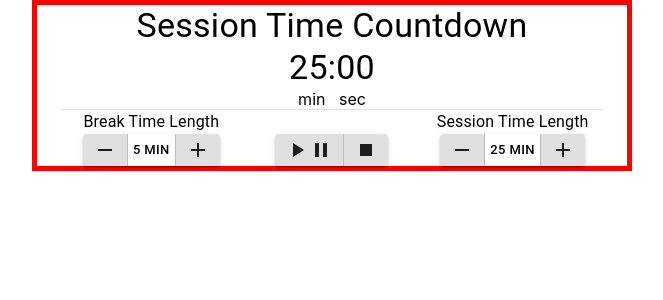
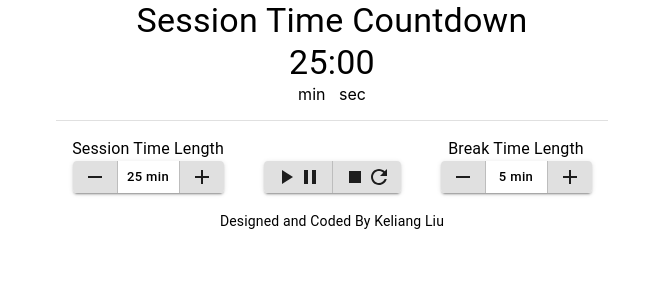
Before and after one commit to ke-liang-liu/timer, a React (Create React App) app: page / in a window 1280 px wide. Shown: the top 300 px of the page, without its empty margins (308-971 px from the left). Built offline with nearby package versions, Linux system fonts and the light colour scheme.

Commit message:
ready to deploy

```diff
--- a/src/App.js
+++ b/src/App.js
@@ -1,5 +1,4 @@
-import React, { useState } from 'react';
-import './App.css';
+import React, { useState, useEffect } from 'react';
 import Container from '@material-ui/core/Container';
 import Divider from '@material-ui/core/Divider';
 import Grid from '@material-ui/core/Grid';
@@ -11,72 +10,128 @@ import RemoveIcon from '@material-ui/icons/Remove';
 import PlayArrowIcon from '@material-ui/icons/PlayArrow';
 import PauseIcon from '@material-ui/icons/Pause';
 import StopIcon from '@material-ui/icons/Stop';
+import RefreshIcon from '@material-ui/icons/Refresh';
+import { makeStyles } from '@material-ui/core/styles';
+
+const useStyles = makeStyles(theme => ({
+  root: {
+    textAlign: 'center',
+  },
+  textBtn: {
+    width: 62,
+    color: 'black',
+    textTransform: 'lowercase',
+  },
+  divider: {
+    margin: theme.spacing(2, 0),
+  },
+}));
 
 function App() {
+  const classes = useStyles();
   const [breakLength, setBreakLength] = useState(5);
   const [sessionLength, setSessionLength] = useState(25);
   const [status, setStatus] = useState('stop'); // 'stop' || 'running'
-  const [type, setType] = useState('session');  // 'session' || 'break'
-  const [totalSeconds, setTotalSeconds] = useState(1500);
+  const [type, setType] = useState('Session');  // 'Session' || 'Break'
+  const [intervalID, setIntervalID] = useState('');
+  const [remainSeconds, setRemainSeconds] = useState(1500);
+  const [displayTimeLeft, setDisplayTimeLeft] = useState('25:00');
+  const audio = document.getElementById("beep");
+  useEffect(() => {
+    let min = Math.floor(remainSeconds / 60);
+    let sec = remainSeconds - min * 60;
+    min = min < 10 ? '0' + min : min;
+    sec = sec < 10 ? '0' + sec : sec;
+    let timeStr = min + ':' + sec;
+    setDisplayTimeLeft(timeStr);
+  }, [remainSeconds]);
 
-  function reset() {
+  const reset = () => {
+    clearInterval(intervalID);
     setBreakLength(5);
     setSessionLength(25);
     setStatus('stop');
-    setType('session');
-    setTotalSeconds(1500);
-    //TODO
+    setType('Session');
+    setIntervalID('');
+    setRemainSeconds(1500);
+    setDisplayTimeLeft('25:00');
+    audio.pause();
+    audio.currentTime = 0; // be rewound to the beginning
   }
-  function handleBreakLength(e) {
+  const handleBreakLength = (e) => {
+    if (status === 'running') { return };
     const newValue = breakLength + Number(e.currentTarget.value);
     if (newValue < 1 || newValue > 60) { return }
     setBreakLength(newValue);
   }
-  function handleSessionLength(e) {
+  const handleSessionLength = (e) => {
+    if (status === 'running') { return };
     const newValue = sessionLength + Number(e.currentTarget.value);
     if (newValue < 1 || newValue > 60) { return }
     setSessionLength(newValue);
+    setRemainSeconds(newValue * 60);
   }
 
-
-  function getTimeLeft() {
-    let min = Math.floor(totalSeconds / 60);
-    let sec = totalSeconds - min * 60;
-    min = min < 10 ? '0' + min : min;
-    sec = sec < 10 ? '0' + sec : sec;
-    return min + ':' + sec;
+  const startOrPause = () => {
+    if (status === 'stop') {
+      setStatus('running');
+      let counter = remainSeconds;
+      let typeStr = type;
+      const id = setInterval(() => {
+        counter--;
+        if (counter < 0) {
+          audio.play();
+          let obj = changeType(typeStr);
+          counter = obj.counter;
+          typeStr = obj.typeStr;
+        } else {
+          setRemainSeconds(counter);
+        }
+      }, 1000);
+      setIntervalID(id);
+    } else {
+      setStatus('stop');
+      clearInterval(intervalID);
+    }
   }
-  function startOrPause() {
-
+  const changeType = (str) => {
+    if (str === 'Session') {
+      setType('Break');
+      setRemainSeconds(breakLength * 60);
+      return { typeStr: 'Break', counter: breakLength * 60 }
+    } else {
+      setType('Session');
+      setRemainSeconds(sessionLength * 60);
+      return { typeStr: 'Session', counter: sessionLength * 60 }
+    }
   }
-
   return (
-    <Container className="App" maxWidth="sm">
-      <Typography id='timer-label' variant="h4">
-        Session Time Countdown
+    <Container className={classes.root} maxWidth="sm">
+      <Typography variant="h4">
+        <span id='timer-label'>{type}</span> Time Countdown
         </Typography>
       <Typography variant="h4">
-        <span id='time-left'>{getTimeLeft()}</span> <br />
+        <span id='time-left'>{displayTimeLeft}</span><br />
       </Typography>
       <span>min&nbsp;&nbsp;&nbsp;sec</span>
-      <Divider />
+      <Divider className={classes.divider} />
 
       <Grid container>
-        <Grid item xs={4}>
-          <Typography id='break-label'>Break Time Length</Typography>
+        <Grid item xs={12} sm={4}>
+          <Typography id='session-label'>Session Time Length</Typography>
           <ButtonGroup size='small' variant="contained" aria-label="split button">
-            <Button id='break-decrement' aria-label="add" onClick={handleBreakLength} value='-1'>
+            <Button id='session-decrement' aria-label="add" onClick={handleSessionLength} value='-1'>
               <RemoveIcon />
             </Button>
-            <Button variant='text' disabled style={{ color: 'black' }}>
-              <span id='break-length'>{breakLength}</span>&nbsp;min
+            <Button className={classes.textBtn} variant='text' disabled style={{ color: 'black' }}>
+              <span id='session-length'>{sessionLength}</span>&nbsp;min
             </Button>
-            <Button id='break-increment' aria-label="add" onClick={handleBreakLength} value='1'>
+            <Button id='session-increment' aria-label="add" onClick={handleSessionLength} value='1'>
               <AddIcon />
             </Button>
           </ButtonGroup>
         </Grid>
-        <Grid item xs={4}>
+        <Grid item xs={12} sm={4} style={{ marginBottom: 18 }}>
           <Typography>&nbsp;</Typography>
           <ButtonGroup size='small' variant="contained" aria-label="split button">
             <Button id='start_stop' onClick={startOrPause}>
@@ -85,27 +140,32 @@ function App() {
             </Button>
             <Button id='reset' onClick={reset}>
               <StopIcon />
+              <RefreshIcon />
             </Button>
           </ButtonGroup>
         </Grid>
-        <Grid item xs={4}>
-          <Typography id='session-label'>Session Time Length</Typography>
+        <Grid item xs={12} sm={4}>
+          <Typography id='break-label'>Break Time Length</Typography>
           <ButtonGroup size='small' variant="contained" aria-label="split button">
-            <Button id='session-decrement' aria-label="add" onClick={handleSessionLength} value='-1'>
+            <Button id='break-decrement' aria-label="add" onClick={handleBreakLength} value='-1'>
               <RemoveIcon />
             </Button>
-            <Button variant='text' disabled style={{ color: 'black' }}>
-              <span id='session-length'>{sessionLength}</span>&nbsp;min
+            <Button className={classes.textBtn} variant='text' disabled style={{ color: 'black' }}>
+              <span id='break-length'>{breakLength}</span>&nbsp;min
             </Button>
-            <Button id='session-increment' aria-label="add" onClick={handleSessionLength} value='1'>
+            <Button id='break-increment' aria-label="add" onClick={handleBreakLength} value='1'>
               <AddIcon />
             </Button>
           </ButtonGroup>
         </Grid>
+        <div style={{margin: 'auto'}}>
+          <Typography variant="body2" align='center'>
+            Designed and Coded By Keliang Liu
+          </Typography>
+        </div>
       </Grid>
-
+      <audio id="beep" preload="auto" src="https://goo.gl/65cBl1" />
     </Container>
   );
 }
-
 export default App;
```
